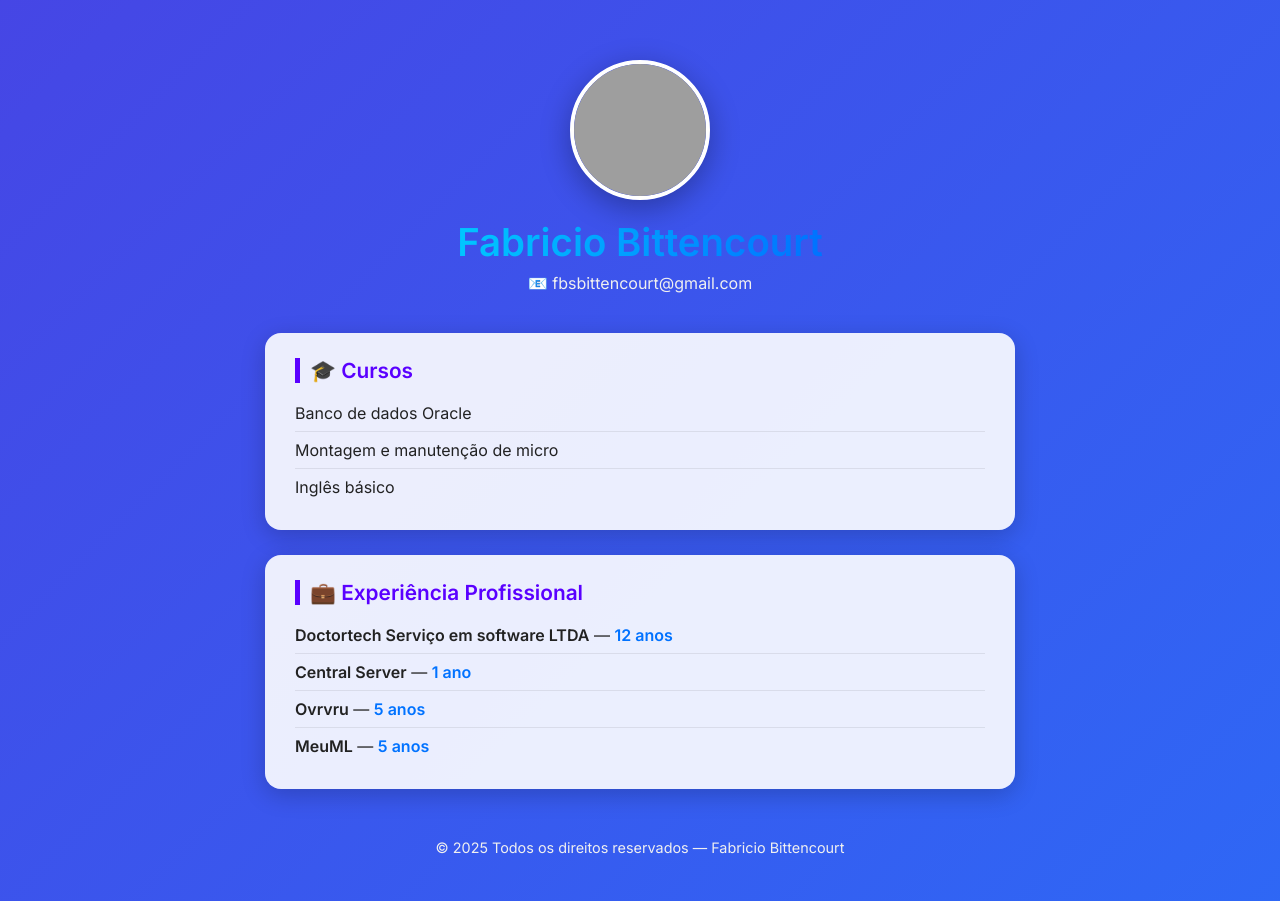
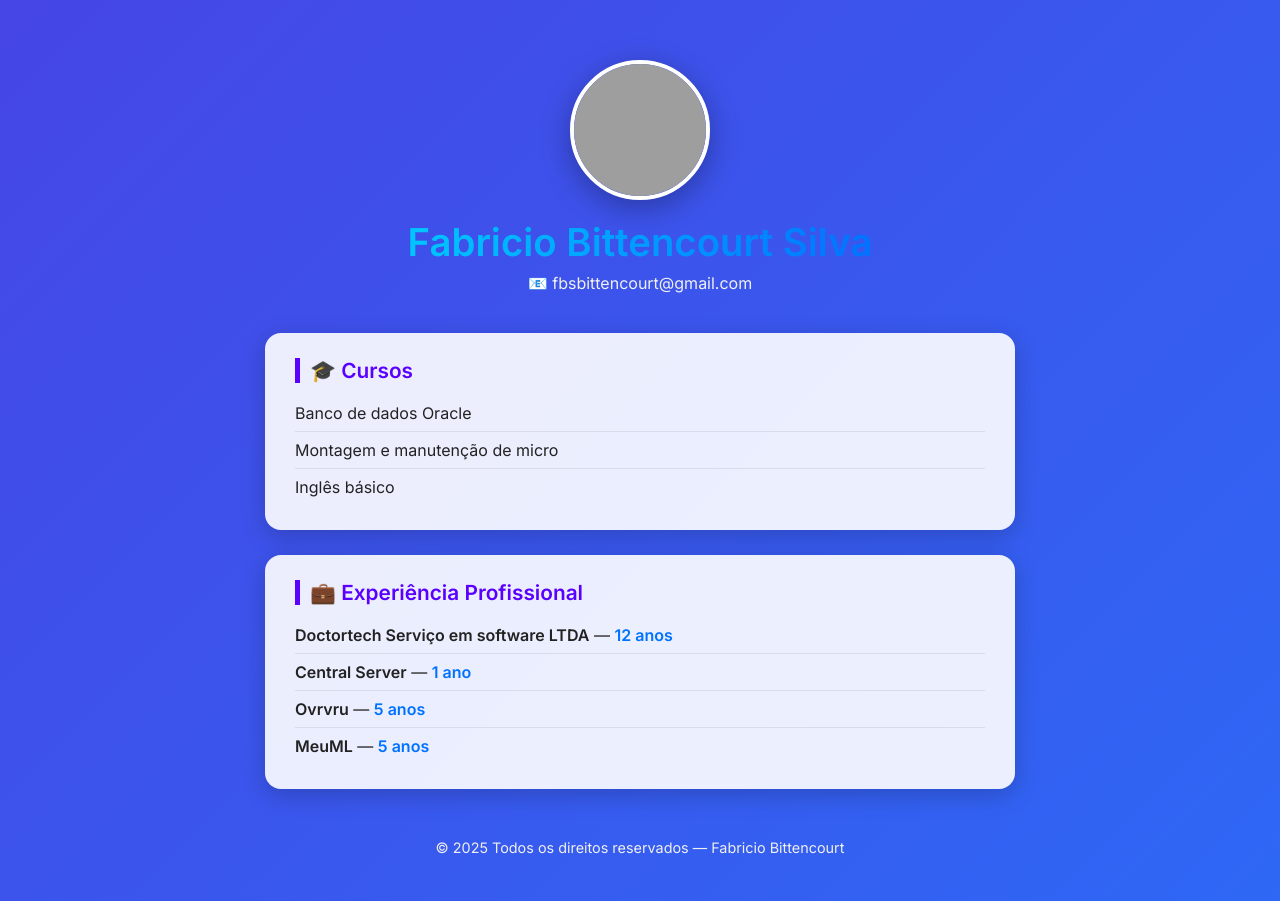
Before and after one commit to fbsbittencourt/projeto-github, a plain HTML site: page index.html in a window 1280 px wide. Drawn offline with Linux system fonts and the light colour scheme; grey boxes are pictures that could not be loaded.

Commit message:
alterando meu nome

```diff
--- a/index.html
+++ b/index.html
@@ -10,7 +10,7 @@
 
     <header class="fade-in">
         <img src="https://avatars.githubusercontent.com/u/2252729?v=4" alt="Foto de Fabricio Bittencourt" class="profile-pic">
-        <h1>Fabricio Bittencourt</h1>
+        <h1>Fabricio Bittencourt Silva</h1>
         <p class="email">📧 fbsbittencourt@gmail.com</p>
     </header>
 
```
